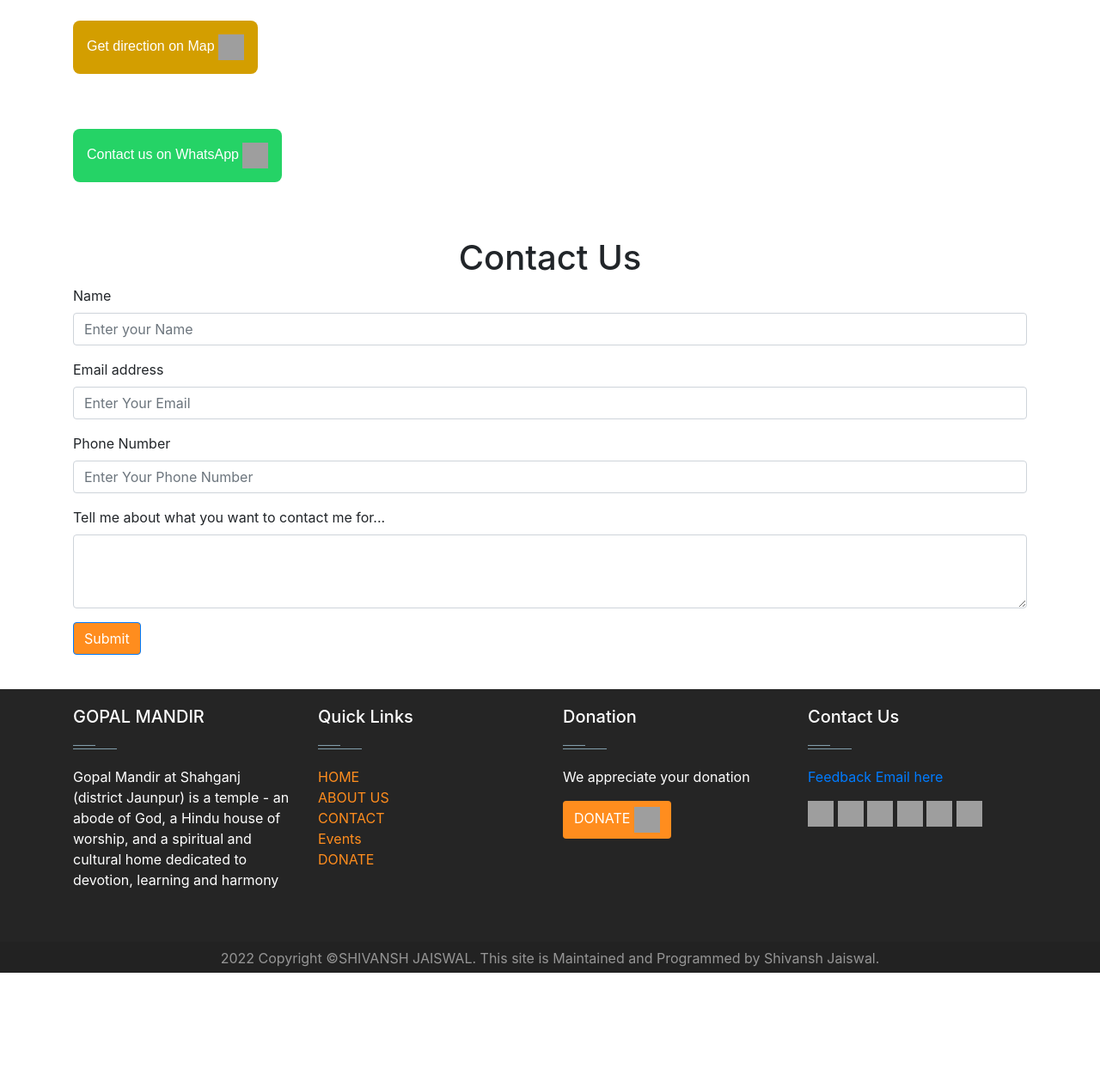
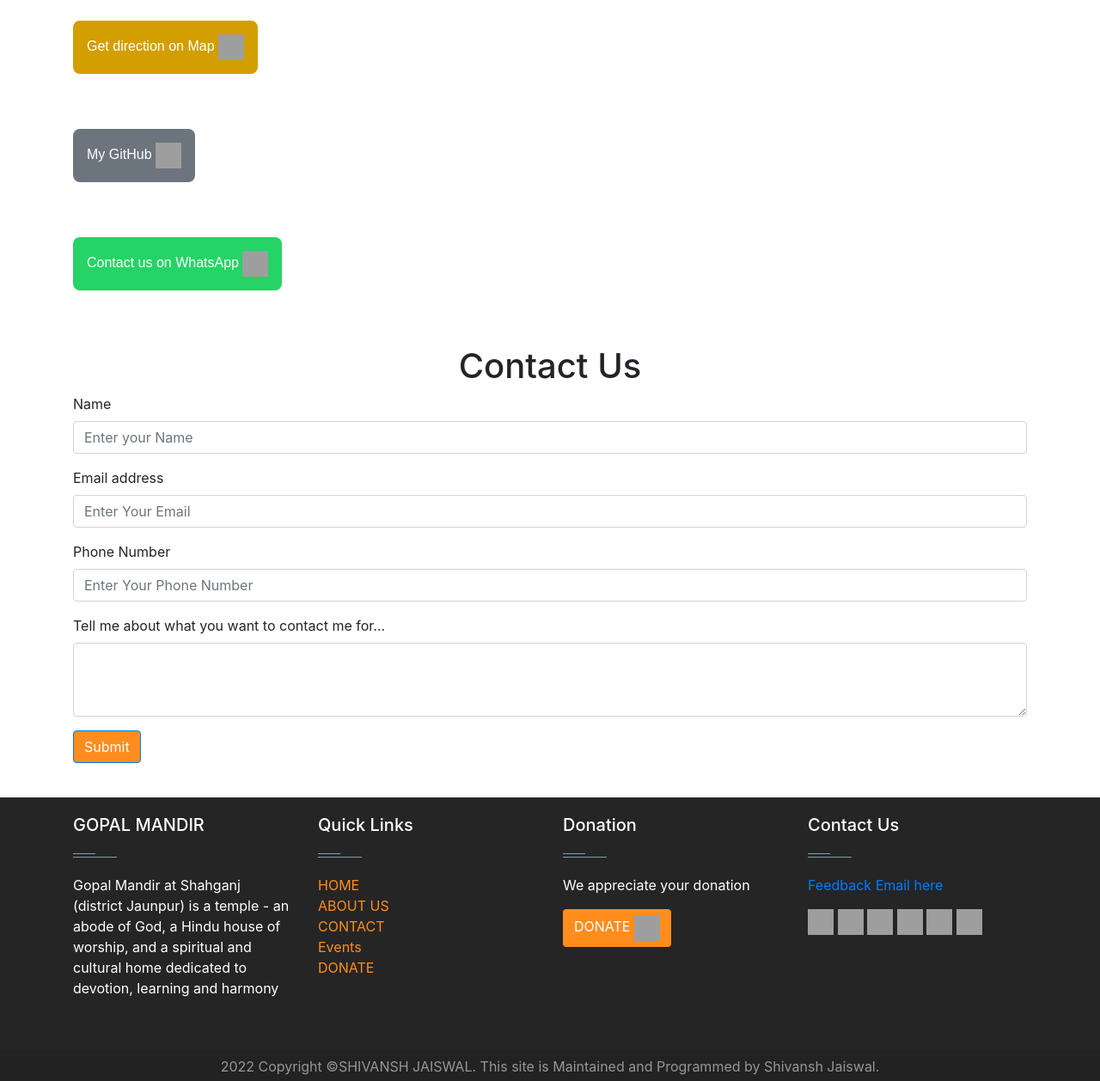
Before and after one commit to ShivanshAynat/my-first-python-django-web, a Django app: page /contact in a window 1280 px wide. Shown: the part 70-1328 px from the top of the page at 86% size. Before the commit the page ends 1202 px from the top, so only its background shows below. Run offline with Django 3.2, Linux system fonts and the light colour scheme; some libraries are stand-ins or nearby versions; grey boxes are pictures that could not be loaded.

Commit message:
sociaI change

```diff
--- a/templates/basic.html
+++ b/templates/basic.html
@@ -251,7 +251,7 @@ transition: all 250ms ease-in-out 0s;
         <p><a href="mailto:ershivansh16@gmail.com?subject = Feedback&body = Message" title="Email">Feedback Email here</a></p>
         <ul class="social-footer2">
         <li class=""><a title="instagram" target="_blank" href="https://www.instagram.com/s.hi.vansh/"><img alt="instagram" width="30" height="30" src="https://cdn2.iconfinder.com/data/icons/social-media-2285/512/1_Instagram_colored_svg_1-512.png"></a></li>
-        <li class=""><a title="youtube" target="_blank" href="https://youtu.be/xVDw7GohVBs"><img alt="youtube" width="30" height="30" src="https://cdn2.iconfinder.com/data/icons/social-media-2285/512/1_Youtube_colored_svg-512.png"></a></li>
+        <li class=""><a title="youtube" target="_blank" href="https://github.com/ShivanshAynat"><img alt="youtube" width="30" height="30" src="https://cdn-icons-png.flaticon.com/512/5968/5968866.png"></a></li>
         <li class=""><a href="https://api.whatsapp.com/send?phone=918003575382" target="_blank" title="Whatsapp"><img alt="Whatsapp" width="30" height="30" src="https://cdn2.iconfinder.com/data/icons/social-media-2285/512/1_Whatsapp2_colored_svg-512.png"></a></li>
         <li class=""><a href="https://www.facebook.com/shivansh.jaiswal.7777" target="_blank" title="Facebook"><img alt="Facebook" width="30" height="30" src="https://cdn1.iconfinder.com/data/icons/social-media-2285/512/Colored_Facebook3_svg-512.png"></a></li>
         <li class=""><a href="https://twitter.com/shivans74429871" target="_blank" title="Twitter"><img alt="Twitter" width="30" height="30" src="https://cdn2.iconfinder.com/data/icons/social-media-2285/512/1_Twitter3_colored_svg-512.png"></a></li>
--- a/templates/contact.html
+++ b/templates/contact.html
@@ -4,6 +4,9 @@
 {% block body %}
 <div class="container mb-3 py-4">
     <a href="https://www.google.com/maps/d/u/3/edit?mid=1z4gFMb_aZTTY5NkcbzTO_KPY5Q7o4p7g&usp=sharing" target="_blank" style="display: inline-block; padding:16px; border-radius: 8px; background-color: #d39e00; color: #fff; text-decoration: none; font-family: sans-serif; font-size: 16px;">Get direction on Map <img alt="Twitter" width="30" height="30" src="https://cdn-icons-png.flaticon.com/512/854/854878.png"> </a>
+</div>
+<div class="container mb-3 py-4">
+    <a href="https://github.com/ShivanshAynat" target="_blank" style="display: inline-block; padding:16px; border-radius: 8px; background-color: #6c757d; color: #fff; text-decoration: none; font-family: sans-serif; font-size: 16px;">My GitHub <img alt="Twitter" width="30" height="30" src="https://cdn-icons-png.flaticon.com/512/1051/1051377.png"> </a>
 </div>
 <div class="container mb-3 py-4">
     <a href="https://api.whatsapp.com/send?phone=918003575382" target="_blank" style="display: inline-block; padding:16px; border-radius: 8px; background-color: #25D366; color: #fff; text-decoration: none; font-family: sans-serif; font-size: 16px;">Contact us on WhatsApp <img alt="Twitter" width="30" height="30" src="https://cdn-icons-png.flaticon.com/512/2111/2111774.png"></a>
--- a/templates/index.html
+++ b/templates/index.html
@@ -357,7 +357,7 @@ transition: all 250ms ease-in-out 0s;
       <p><a href="mailto:ershivansh16@gmail.com?subject = Feedback&body = Message" title="Email">Feedback Email here</a></p>
       <ul class="social-footer2">
       <li class=""><a title="instagram" target="_blank" href="https://www.instagram.com/s.hi.vansh/"><img alt="instagram" width="30" height="30" src="https://cdn2.iconfinder.com/data/icons/social-media-2285/512/1_Instagram_colored_svg_1-512.png"></a></li>
-      <li class=""><a title="youtube" target="_blank" href="https://youtu.be/xVDw7GohVBs"><img alt="youtube" width="30" height="30" src="https://cdn2.iconfinder.com/data/icons/social-media-2285/512/1_Youtube_colored_svg-512.png"></a></li>
+      <li class=""><a title="youtube" target="_blank" href="https://github.com/ShivanshAynat"><img alt="youtube" width="30" height="30" src="https://cdn-icons-png.flaticon.com/512/5968/5968866.png"></a></li>
       <li class=""><a href="https://api.whatsapp.com/send?phone=918003575382" target="_blank" title="Whatsapp"><img alt="Whatsapp" width="30" height="30" src="https://cdn2.iconfinder.com/data/icons/social-media-2285/512/1_Whatsapp2_colored_svg-512.png"></a></li>
       <li class=""><a href="https://www.facebook.com/shivansh.jaiswal.7777" target="_blank" title="Facebook"><img alt="Facebook" width="30" height="30" src="https://cdn1.iconfinder.com/data/icons/social-media-2285/512/Colored_Facebook3_svg-512.png"></a></li>
       <li class=""><a href="https://twitter.com/shivans74429871" target="_blank" title="Twitter"><img alt="Twitter" width="30" height="30" src="https://cdn2.iconfinder.com/data/icons/social-media-2285/512/1_Twitter3_colored_svg-512.png"></a></li>
```
Also changed, not shown: db.sqlite3.
